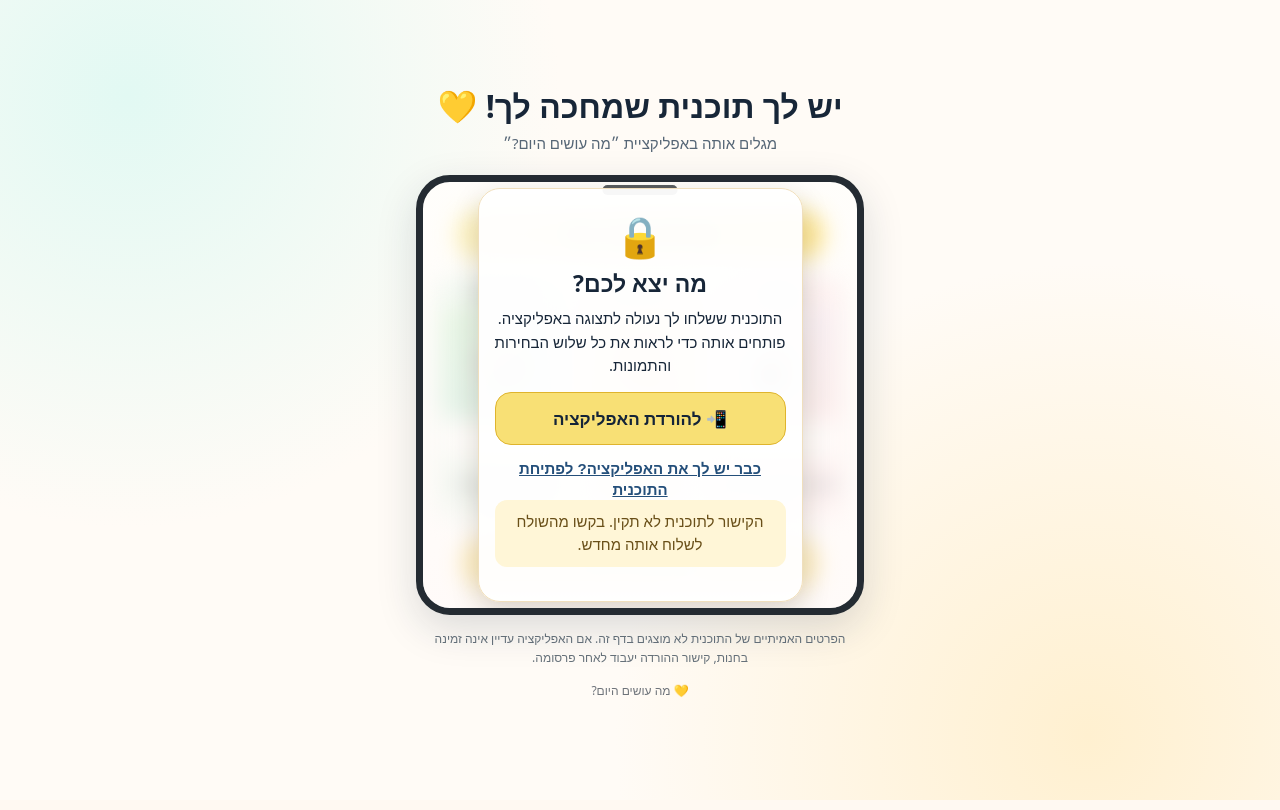
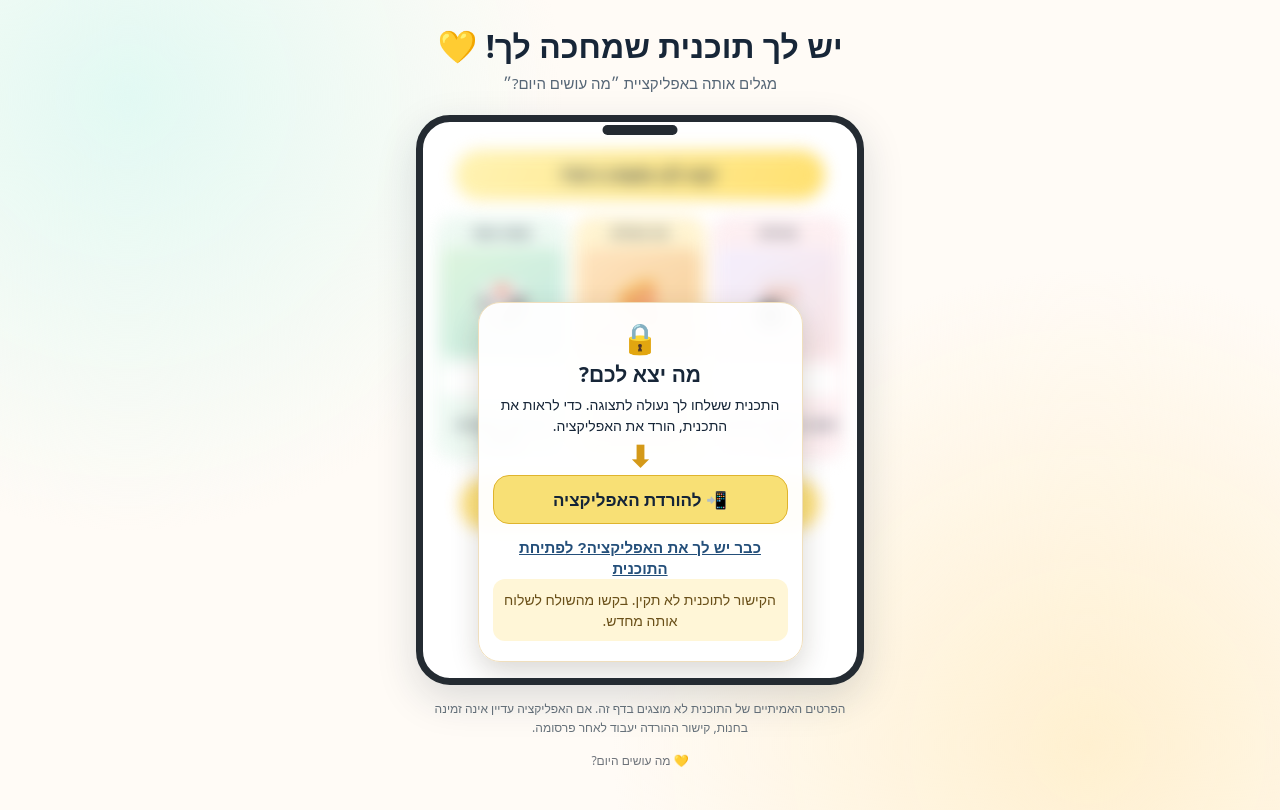
Before and after one commit to litals06-pixel/ma-osim-hayom-privacy, a plain HTML site: page share/index.html in a window 1280 px wide. Drawn offline with Linux system fonts and the light colour scheme.

Commit message:
Reveal blurred shared-plan preview, simplify install copy and point arrow at download

```diff
--- a/share/index.html
+++ b/share/index.html
@@ -21,9 +21,9 @@ header{margin-bottom:22px}
 h1{font-size:clamp(25px,6vw,32px);line-height:1.25;margin:0 0 7px;font-weight:850}
 header p{font-size:15px;color:#566676;margin:0}
 .phone{background:white;border:7px solid #242b32;border-radius:34px;box-shadow:0 14px 40px #13293c26;
- padding:24px 13px 18px;min-height:378px;position:relative;overflow:hidden}
+ padding:24px 13px 18px;min-height:570px;position:relative;overflow:hidden}
 .phone:before{content:"";position:absolute;top:3px;left:50%;width:75px;height:10px;border-radius:20px;background:#242b32;transform:translateX(-50%);z-index:2}
-.preview{filter:blur(11px);pointer-events:none;user-select:none;opacity:.86}
+.preview{filter:blur(8px);pointer-events:none;user-select:none;opacity:.85}
 .ribbon{background:linear-gradient(110deg,#fff1a7,#ffdb56);font-weight:900;border-radius:30px;padding:12px 4px;margin:4px 19px 16px;font-size:19px}
 .cards{display:grid;grid-template-columns:repeat(3,minmax(0,1fr));gap:6px}
 .card{border-radius:19px;min-height:210px;padding:10px 5px;display:flex;flex-direction:column;gap:9px}
@@ -35,15 +35,16 @@ header p{font-size:15px;color:#566676;margin:0}
 .caption{border-radius:10px;background:#fff;min-height:32px}
 .scribble{margin-top:10px;font-size:12px;font-weight:bold}
 .big-button{background:#ffde63;border:2px solid #fac347;border-radius:30px;padding:13px;margin:18px 25px 0;font-weight:900}
-.lock-layer{position:absolute;inset:0;display:flex;align-items:center;justify-content:center;
- background:linear-gradient(180deg,#fff9ed3d,#fff8f5a1);z-index:3;padding:20px}
-.lock-card{background:#fffffff2;border:1px solid #f0dfbd;border-radius:22px;
- box-shadow:0 10px 28px #33270e2e;padding:19px 16px;width:100%;max-width:325px}
-.lock-icon{font-size:40px;margin:0 0 4px}
-.lock-card h2{font-size:23px;margin:0 0 8px}
-.lock-card p{font-size:15px;line-height:1.55;margin:0 0 15px}
+.lock-layer{position:absolute;inset:auto 0 0;display:flex;align-items:flex-end;justify-content:center;
+ background:none;z-index:3;padding:0 12px 16px}
+.lock-card{background:#fffffff5;border:1px solid #f0dfbd;border-radius:22px;
+ box-shadow:0 10px 28px #33270e2e;padding:14px 14px 16px;width:100%;max-width:325px}
+.lock-icon{font-size:30px;margin:0 0 2px}
+.lock-card h2{font-size:21px;margin:0 0 6px}
+.lock-card p{font-size:14px;line-height:1.5;margin:0 0 4px}
+.download-arrow{display:block;margin:0 auto 3px;color:#d49918;font-size:29px;font-weight:900;line-height:1.1}
 .cta{display:block;width:100%;background:#f8e075;border:1px solid #dfb42d;border-radius:16px;
- padding:14px 10px;color:#142438;font-size:17px;font-weight:800;text-decoration:none;cursor:pointer}
+ padding:12px 10px;color:#142438;font-size:17px;font-weight:800;text-decoration:none;cursor:pointer}
 .cta:focus-visible,.open:focus-visible{outline:3px solid #345f88;outline-offset:3px}
 .open{display:block;margin:13px auto 0;border:0;background:transparent;text-decoration:underline;
  color:#244f7a;font:700 15px/1.4 Arial,sans-serif;cursor:pointer}
@@ -73,7 +74,8 @@ footer{font-size:12px;color:#6e737a;margin:15px 0}
     <div class="lock-card">
       <div class="lock-icon" aria-hidden="true">🔒</div>
       <h2>מה יצא לכם?</h2>
-      <p>התוכנית ששלחו לך נעולה לתצוגה באפליקציה. פותחים אותה כדי לראות את כל שלוש הבחירות והתמונות.</p>
+      <p>התכנית ששלחו לך נעולה לתצוגה. כדי לראות את התכנית, הורד את האפליקציה.</p>
+      <span class="download-arrow" aria-hidden="true">⬇</span>
       <a id="download" class="cta" href="https://play.google.com/store/apps/details?id=com.maosimhayom.app" rel="nofollow noopener">📲 להורדת האפליקציה</a>
       <a id="open" class="open" href="#">כבר יש לך את האפליקציה? לפתיחת התוכנית</a>
       <p id="notice" class="notice" role="status"></p>
```
